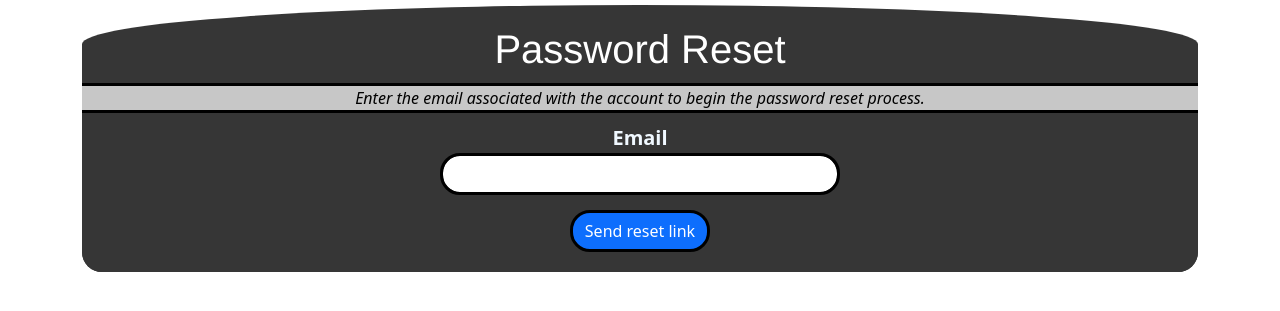
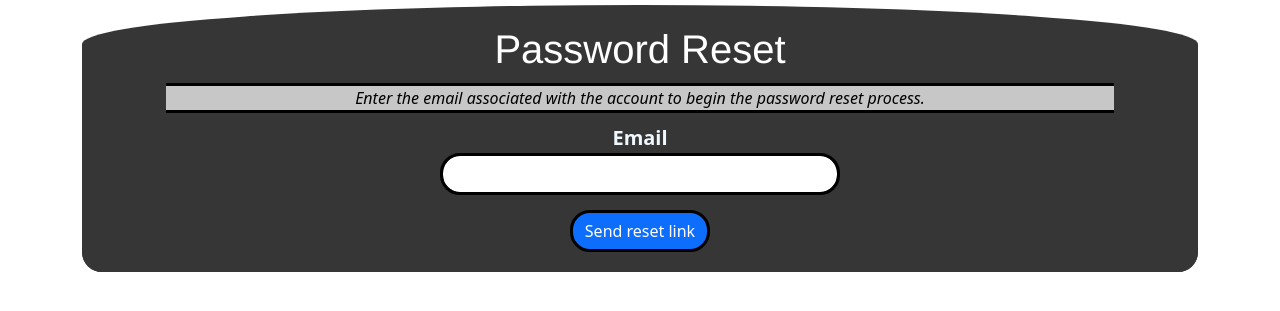
Before and after one commit to dpirrott/FridgeMate-V1, a Flask app: page /forgotPass in a window 1280 px wide. Shown: the part 86-397 px from the top of the page. Run offline with Flask 2, Linux system fonts and the light colour scheme; some libraries are stand-ins or nearby versions.

Commit message:
Made password reset.html text fit better

```diff
--- a/static/style.css
+++ b/static/style.css
@@ -41,6 +41,9 @@ h1{
     border-bottom: 3px solid rgb(0, 0, 0);
     font-style: italic;
     margin-bottom: 0;
+    width: 85%;
+    margin-right: auto;
+    margin-left: auto;
 }
 
 .bgColor{
```
